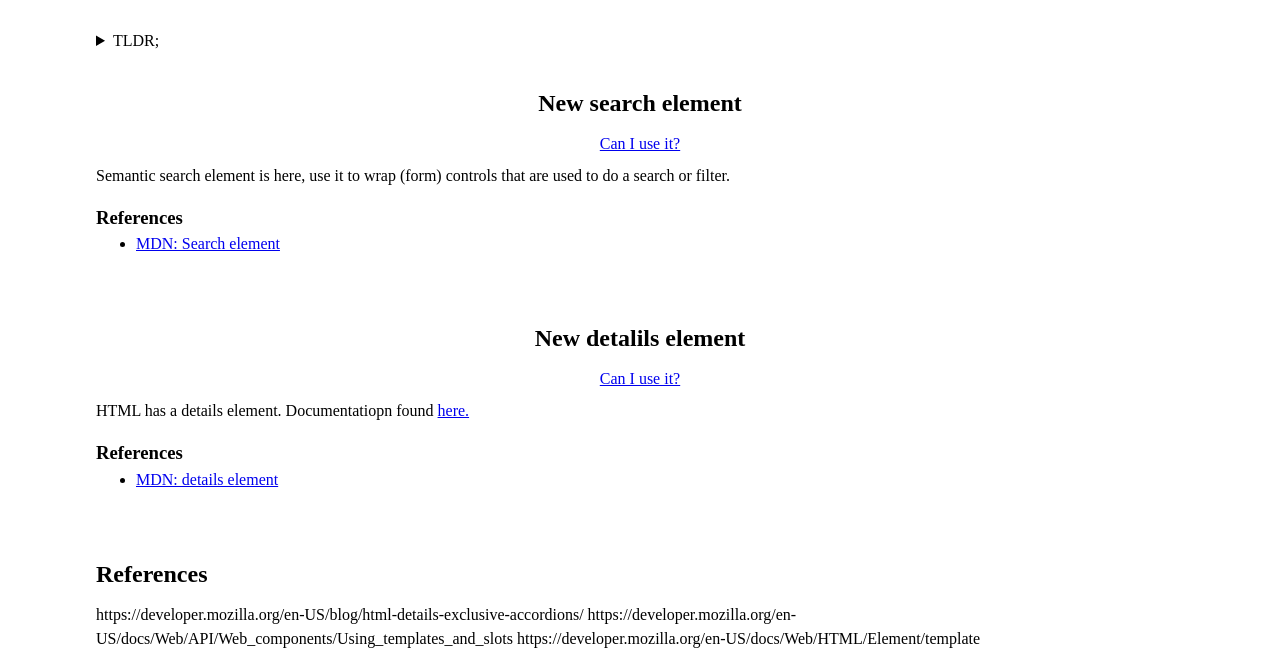
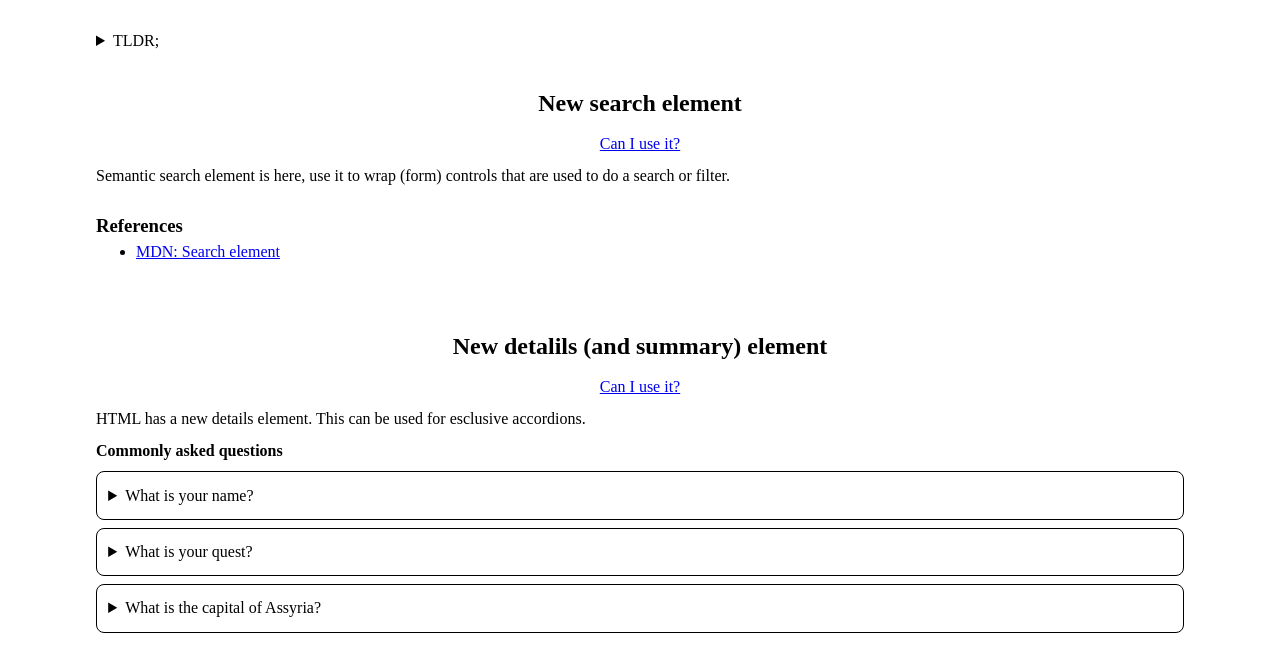
Before and after one commit to cwallervand/frontend-snacks-part2, a website built with Vite: page index.html in a window 1280 px wide. Shown: the part 113-767 px from the top of the page. Built offline with nearby package versions, Linux system fonts and the light colour scheme.

Commit message:
Started work on details accordion example

```diff
--- a/index.html
+++ b/index.html
@@ -49,7 +49,10 @@
                 Semantic search element is here, use it to wrap (form) controls
                 that are used to do a search or filter.
               </li>
-              <li>New details element. Can be used for exclusive acordions!</li>
+              <li>
+                New details (and summary) element. Can be used for exclusive
+                acordions.
+              </li>
             </ul>
           </details>
         </section>
@@ -73,15 +76,27 @@
         </topic-section>
 
         <topic-section
-          topic-title="New detalils element"
+          topic-title="New detalils (and summary) element"
           can-i-use-href="https://caniuse.com/details"
         >
           <p>
-            HTML has a details element. Documentatiopn found
-            <a
-              href="https://developer.mozilla.org/en-US/docs/Web/HTML/Element/details"
-              >here.</a
-            >
+            HTML has a new details element. This can be used for esclusive
+            accordions.
+          </p>
+          <p>
+            <b>Commonly asked questions</b>
+            <details class="qAndA" name="questionsThree">
+              <summary>What is your name?</summary>
+              <p>Sir Robin of Camelot.</p>
+            </details>
+            <details class="qAndA" name="questionsThree">
+              <summary>What is your quest?</summary>
+              <p>To seek the Holy Grail.</p>
+            </details>
+            <details class="qAndA" name="questionsThree">
+              <summary>What is the capital of Assyria?</summary>
+              <p>🤷</p>
+            </details>
           </p>
           <ul slot="topic-references">
             <li>
--- a/style.css
+++ b/style.css
@@ -77,6 +77,10 @@
   h2 {
     margin-block-end: 0.7rem;
   }
+
+  p {
+    margin-block-end: 0.5rem;
+  }
 }
 
 @layer layout {
@@ -104,14 +108,14 @@
   }
 }
 
-/* @layer components {
-  .topic {
-    h2,
-    a {
-      align-self: center;
-    }
+@layer components {
+  .qAndA {
+    border: 1px solid black;
+    padding: 0.7rem;
+    border-radius: 8px;
+    margin-block-end: 0.5rem;
   }
-} */
+}
 
 /* topic-section h2 {
   color: red;
```
